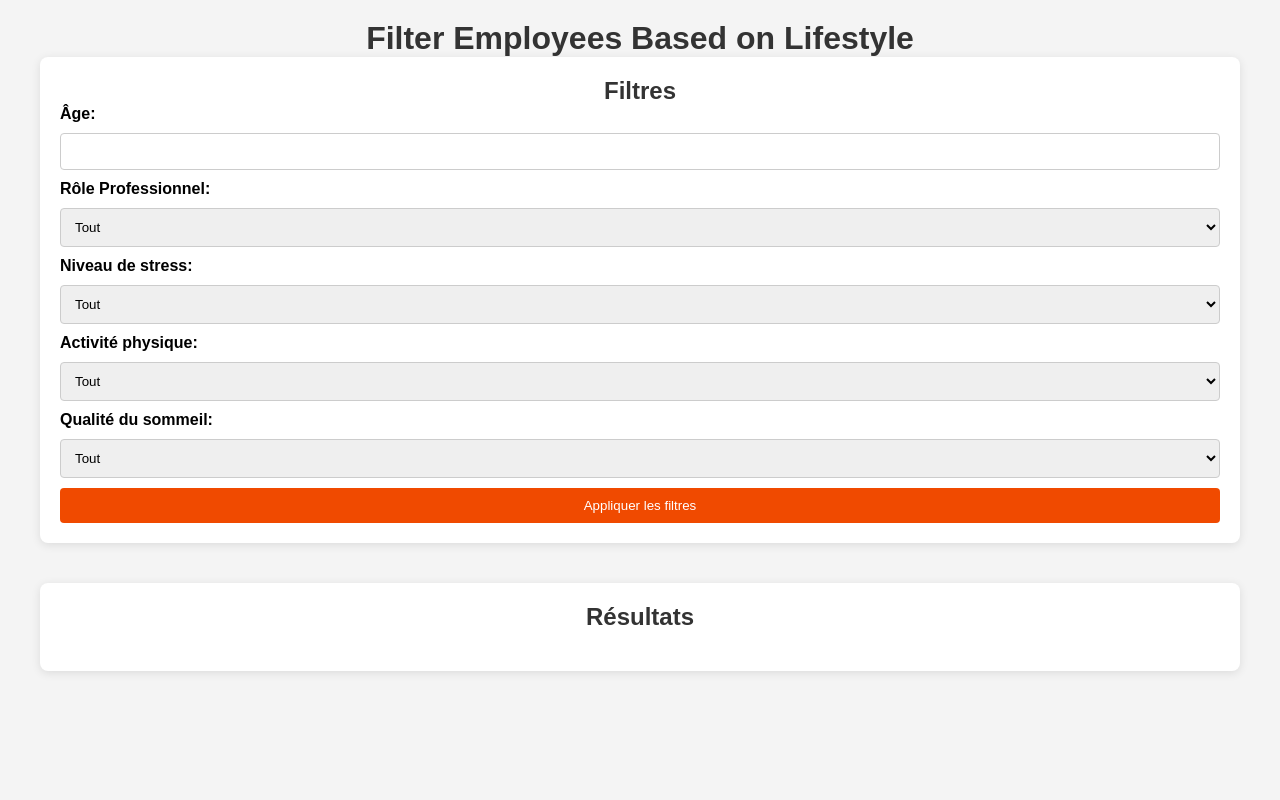
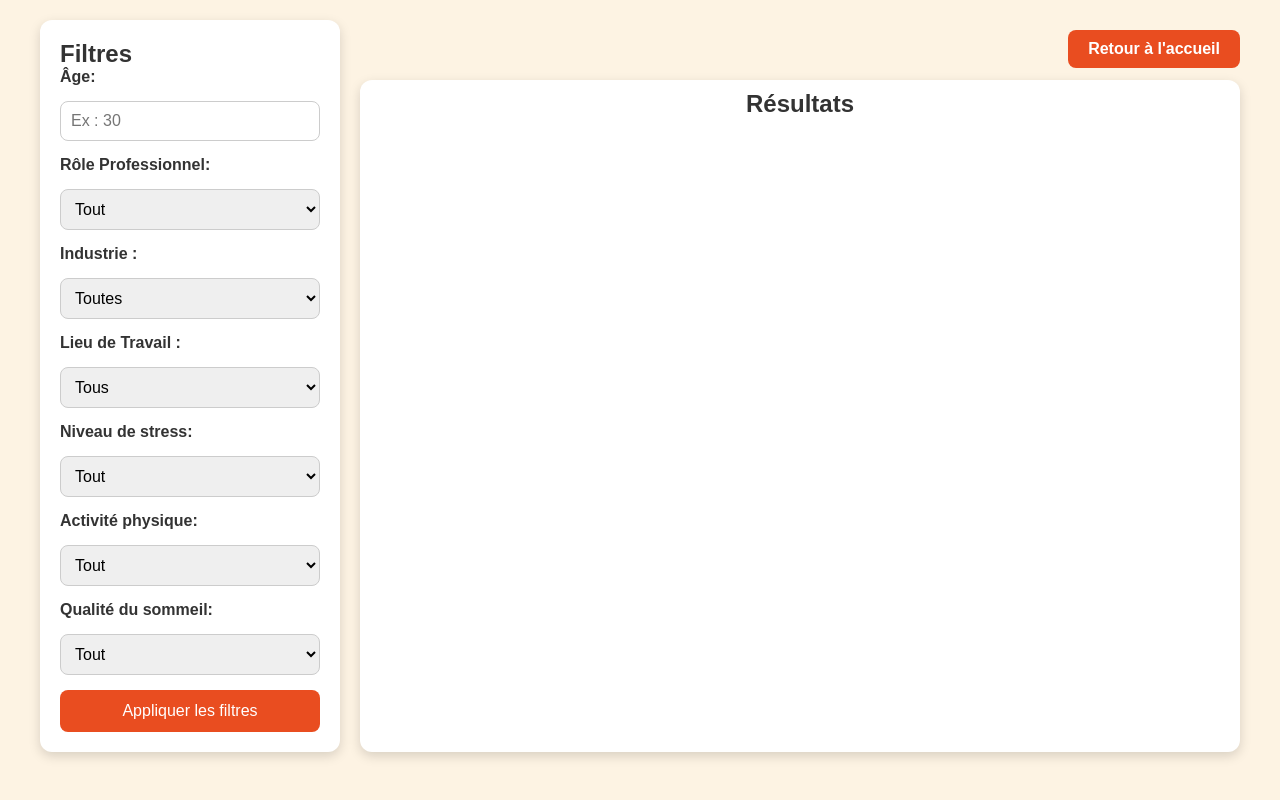
Before and after one commit to maelle0209/jobonheur, a PHP site: page /modevie.html in a window 1280 px wide. Run offline with PHP 8.4, Linux system fonts and the light colour scheme; some libraries are stand-ins or nearby versions.

Commit message:
Modification de page - selection selon style de vie

```diff
--- a/Projet-site/modevie.html
+++ b/Projet-site/modevie.html
@@ -3,29 +3,57 @@
 <head>
   <meta charset="UTF-8">
   <meta name="viewport" content="width=device-width, initial-scale=1.0">
-  <title>Filter Employees by Lifestyle</title>
+  <title>Mode de Vie - Filtrage</title>
   <script src="https://cdnjs.cloudflare.com/ajax/libs/PapaParse/5.3.0/papaparse.min.js"></script>
   <link rel="stylesheet" href="styles/modevie.css">
 </head>
 <body>
+  <!-- Bouton Retour à l'accueil -->
+  <div class="back-home">
+    <a href="section.php" class="home-button">Retour à l'accueil</a>
+  </div>
+
+  <!-- Conteneur principal -->
   <div class="container">
-    <h1>Filter Employees Based on Lifestyle</h1>
-
+    <!-- Section des filtres -->
     <div class="filters">
       <h2>Filtres</h2>
       <form id="filters-form">
+        <!-- Champ Âge -->
         <label for="age">Âge:</label>
-        <input type="number" id="age" name="age" min="18" max="100">
+        <input type="number" id="age" name="age" min="18" max="100" placeholder="Ex : 30">
 
+        <!-- Champ Rôle Professionnel -->
         <label for="job-role">Rôle Professionnel:</label>
         <select id="job-role" name="job-role">
           <option value="any">Tout</option>
-          <option value="HR">HR</option>
+          <option value="HR">Ressources Humaines</option>
           <option value="Data Scientist">Data Scientist</option>
-          <option value="Software Engineer">Software Engineer</option>
-          <option value="Sales">Sales</option>
+          <option value="Software Engineer">Ingénieur Logiciel</option>
+          <option value="Sales">Commercial</option>
         </select>
 
+        <label for="industry">Industrie :</label>
+        <select id="industry" name="industry">
+          <option value="any">Toutes</option>
+          <option value="IT">Informatique</option>
+          <option value="Manufacturing">Manufacture</option>
+          <option value="Healthcare">Santé</option>
+          <option value="Consulting">Consultance</option>
+          <option value="Retail">Commerce de détail</option>
+          <option value="Education">Éducation</option>
+        </select>
+
+        <label for="work-location">Lieu de Travail :</label>
+        <select id="work-location" name="work-location">
+         <option value="any">Tous</option>
+         <option value="Remote">À distance</option>
+         <option value="Hybrid">Hybride</option>
+         <option value="Onsite">Sur place</option>
+        </select>
+
+
+        <!-- Champ Niveau de Stress -->
         <label for="stress-level">Niveau de stress:</label>
         <select id="stress-level" name="stress-level">
           <option value="any">Tout</option>
@@ -34,6 +62,7 @@
           <option value="High">Élevé</option>
         </select>
 
+        <!-- Champ Activité Physique -->
         <label for="physical-activity">Activité physique:</label>
         <select id="physical-activity" name="physical-activity">
           <option value="any">Tout</option>
@@ -42,6 +71,7 @@
           <option value="Daily">Quotidienne</option>
         </select>
 
+        <!-- Champ Qualité du Sommeil -->
         <label for="sleep-quality">Qualité du sommeil:</label>
         <select id="sleep-quality" name="sleep-quality">
           <option value="any">Tout</option>
@@ -50,15 +80,24 @@
           <option value="Good">Bonne</option>
         </select>
 
+        <!-- Bouton d'application des filtres -->
         <button type="submit">Appliquer les filtres</button>
       </form>
     </div>
 
+    <!-- Section des résultats -->
     <div class="results">
       <h2>Résultats</h2>
-      <div id="results-list"></div>
+      <div id="results-list">
+        <!-- Les résultats filtrés s'afficheront ici -->
+      </div>
+
+      <!-- Conteneur pour les boutons de pagination -->
+      <div id="pagination-controls" style="margin-top: 20px; text-align: center;"></div>
     </div>
   </div>
+
+
 
   <script src="scripts/scrpt-modevie.js"></script>
 </body>
--- a/Projet-site/styles/modevie.css
+++ b/Projet-site/styles/modevie.css
@@ -1,3 +1,4 @@
+/* Réinitialisation de base */
 * {
   margin: 0;
   padding: 0;
@@ -6,63 +7,136 @@
 
 body {
   font-family: Arial, sans-serif;
-    background-color: #f4f4f4;
+  background-color: #fdf3e3; /* Fond crème */
+  color: #333;
   padding: 20px;
+  display: flex;
+  justify-content: center;
+  align-items: flex-start;
+  min-height: 100vh;
 }
 
+/* Conteneur principal */
 .container {
   max-width: 1200px;
-    margin: 0 auto;
+  width: 100%;
+  display: flex;
+  gap: 20px; /* Espace entre les colonnes */
 }
 
-  h1, h2 {
-    text-align: center;
-    color: #333;
-  }
-
+/* Section des filtres */
 .filters {
+  flex: 1; /* Prend une partie de l'espace disponible */
   background-color: #fff;
   padding: 20px;
-    border-radius: 8px;
-    box-shadow: 0 2px 10px rgba(0, 0, 0, 0.1);
-    margin-bottom: 40px;
+  border-radius: 12px;
+  box-shadow: 0 4px 12px rgba(0, 0, 0, 0.15);
+  max-width: 300px;
 }
 
 .filters form {
   display: grid;
-    gap: 10px;
+  gap: 15px; /* Espace entre les champs */
 }
 
-  label {
+.filters label {
   font-weight: bold;
 }
 
-  select, input {
+.filters select,
+.filters input {
   padding: 10px;
-    border-radius: 4px;
+  border-radius: 8px;
   border: 1px solid #ccc;
+  font-size: 1rem;
 }
 
-  button {
+.filters button {
+  background-color: #e94d20; /* Rouge-orangé */
+  color: white;
+  padding: 12px 0;
+  border: none;
+  border-radius: 8px;
+  font-size: 1rem;
+  cursor: pointer;
+  transition: background-color 0.3s ease, transform 0.3s ease;
+}
+
+.filters button:hover {
+  background-color: #c13b18; /* Rouge foncé */
+  transform: scale(1.05); /* Légère mise en avant */
+}
+
+/* Section des résultats */
+.results {
+  flex: 2; /* Prend deux fois plus d'espace que les filtres */
+  background-color: #fff;
+  padding: 20px;
+  border-radius: 12px;
+  box-shadow: 0 4px 12px rgba(0, 0, 0, 0.15);
+}
+
+.results h2 {
+  margin-bottom: 20px;
+  text-align: center;
+}
+
+#results-list {
+  margin-top: 10px;
+  font-size: 1rem;
+  line-height: 1.6;
+}
+
+.result-item {
+  padding: 10px 0;
+  border-bottom: 1px solid #ddd;
+}
+
+.result-item:last-child {
+  border-bottom: none;
+}
+/* Bouton Retour à l'accueil positionné à droite avec marges */
+.back-home {
+  position: absolute;
+  top: 20px; /* Distance suffisante depuis le haut de la page */
+  right: 20px; /* Distance depuis le bord droit */
+  z-index: 1000; /* Assure que le bouton reste visible */
+  margin-top: 10px; /* Ajoute une marge supplémentaire en haut */
+  margin-right: 20px; /* Ajoute de l'espace avec les contenus proches */
+}
+
+.home-button {
+  display: inline-block;
+  background-color: #e94d20; /* Rouge-orangé */
+  color: white;
+  text-decoration: none;
+  padding: 10px 20px;
+  border-radius: 8px;
+  font-size: 1rem;
+  font-weight: bold;
+  transition: background-color 0.3s ease, transform 0.3s ease;
+}
+
+.home-button:hover {
+  background-color: #c13b18; /* Rouge foncé */
+  transform: scale(1.05); /* Légère mise en avant */
+}
+
+/* Pour éviter que les résultats se chevauchent avec le bouton */
+.results {
+  margin-top: 60px; /* Ajoute un espace pour compenser le bouton */
+  padding-top: 10px; /* Espace supplémentaire pour plus de lisibilité */
+}
+#pagination-controls button {
   background-color: #f04a00;
   color: white;
-    padding: 10px;
+  padding: 10px 20px;
+  margin: 0 10px;
   border: none;
-    border-radius: 4px;
+  border-radius: 5px;
   cursor: pointer;
 }
 
-  button:hover {
-    background-color: #f04a00;
+#pagination-controls button:hover {
+  background-color: #d93e00;
 }
-
-  .results {
-    background-color: #fff;
-    padding: 20px;
-    border-radius: 8px;
-    box-shadow: 0 2px 10px rgba(0, 0, 0, 0.1);
-  }
-
-  #results-list {
-    margin-top: 20px;
-  }
```
Also changed, not shown: Projet-site/scripts/scrpt-modevie.js (+92 -39 lines). Lines whose indentation alone changed are shown as unchanged.
